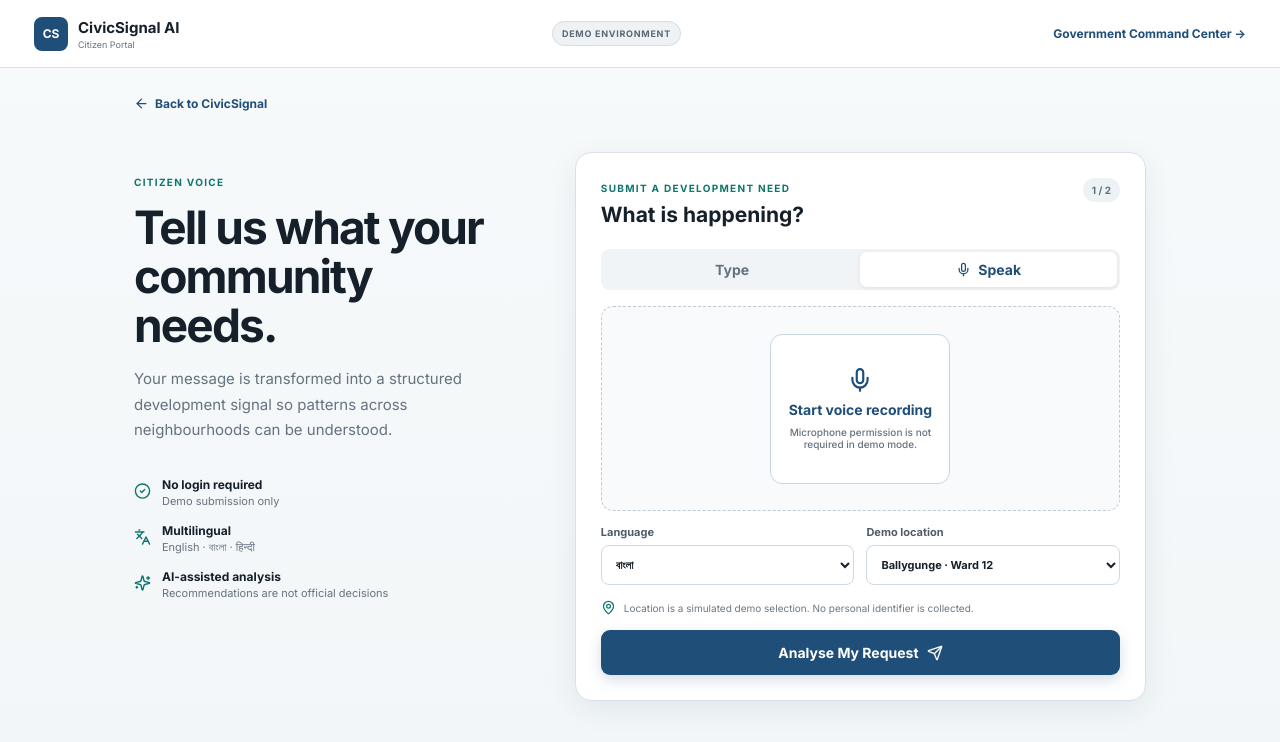
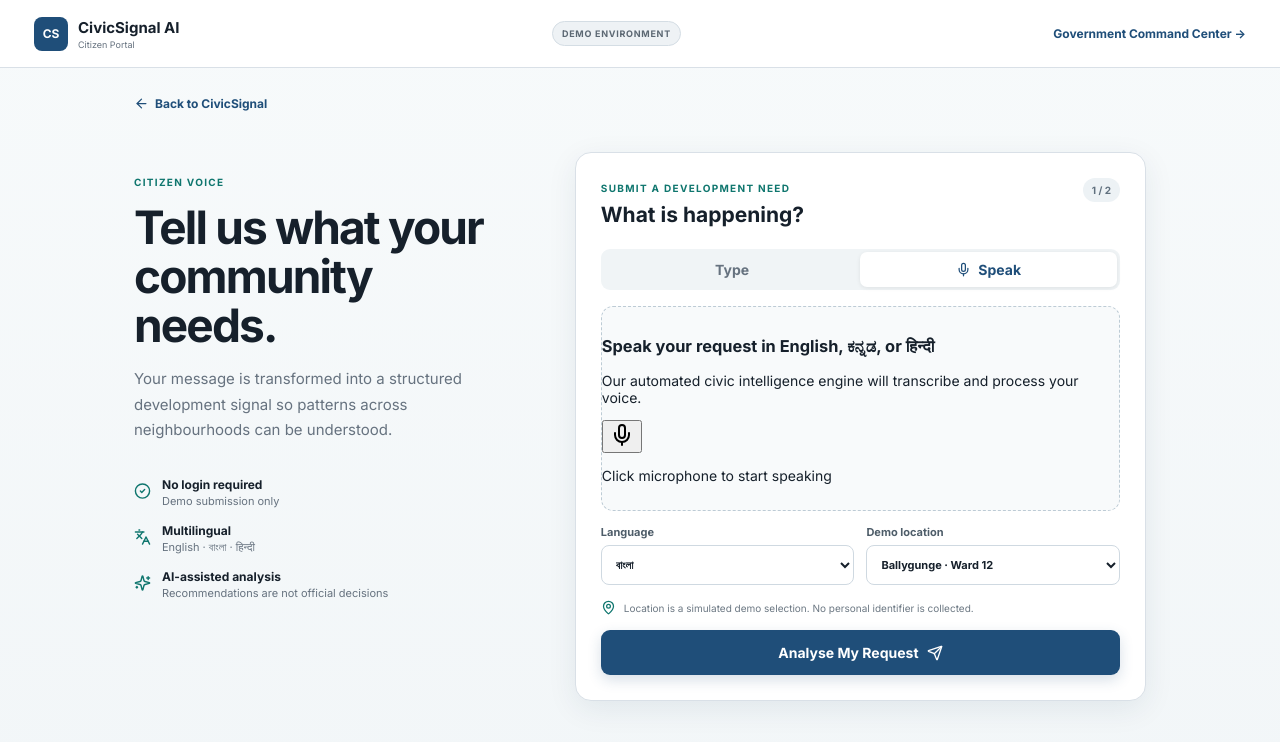
Before and after one commit to AnikChiney/BuildwithAi, a React (Vite) app in the folder frontend/: page /submit in a window 1280 px wide. Both pictures are taken after a click on the button "Speak". Shown: the top 742 px of the page. Built offline with nearby package versions, Linux system fonts and the light colour scheme.

Commit message:
Enhance CitizenRequestPage with voice support
Added voice transcription functionality and improved error handling for voice mode. Updated the submit function to check for voice request and handle audio recordings.

```diff
--- a/frontend/src/pages/CitizenRequestPage.tsx
+++ b/frontend/src/pages/CitizenRequestPage.tsx
@@ -1,16 +1,20 @@
 import React,{useState} from 'react';
 import { useNavigate } from 'react-router-dom';
-import { ArrowLeft, CheckCircle2, Languages, MapPin, Mic, Send, Sparkles, Square } from 'lucide-react';
+import { ArrowLeft, CheckCircle2, Languages, MapPin, Mic, Send, Sparkles } from 'lucide-react';
 import { Link } from 'react-router-dom';
-import { analyseCitizenRequest } from '../services/ai';
+import { analyseCitizenRequest, transcribeVoiceRequest } from '../services/ai';
 import { CivicLanguage } from '../types/civic';
+import { VoiceRecorder } from '../components/request/VoiceRecorder';
 
 const labels:Record<CivicLanguage,string>={en:'English',bn:'বাংলা',hi:'हिन्दी'};
 const examples:Record<CivicLanguage,string>={en:'There is severe waterlogging near our school and the road becomes difficult to use during rain.',bn:'আমাদের এলাকায় বৃষ্টির সময় প্রচুর জল জমে যায় এবং রাস্তা দিয়ে চলাচল করা কঠিন।',hi:'हमारे इलाके में बारिश के दौरान बहुत पानी जमा हो जाता है और सड़क पर चलना मुश्किल हो जाता है।'};
 
 export const CitizenRequestPage:React.FC=()=>{
- const nav=useNavigate(); const [lang,setLang]=useState<CivicLanguage>('bn'); const [text,setText]=useState(examples.bn); const [mode,setMode]=useState<'text'|'voice'>('text'); const [ward,setWard]=useState('WARD-12'); const [recording,setRecording]=useState(false); const [busy,setBusy]=useState(false); const [error,setError]=useState('');
- const submit=async(e:React.FormEvent)=>{e.preventDefault();if(!text.trim()){setError('Please describe the development need.');return;}setBusy(true);setError('');try{const result=await analyseCitizenRequest(text,lang,ward);sessionStorage.setItem('civicsignal:lastAnalysis',JSON.stringify(result));nav('/submit/'+result.requestId);}catch(err){setError(err instanceof Error?err.message:'Analysis failed.');}finally{setBusy(false);}};
+ const nav=useNavigate(); const [lang,setLang]=useState<CivicLanguage>('bn'); const [text,setText]=useState(examples.bn); const [mode,setMode]=useState<'text'|'voice'>('text'); const [ward,setWard]=useState('WARD-12'); const [busy,setBusy]=useState(false); const [error,setError]=useState('');
+ const [transcribing,setTranscribing]=useState(false); const [hasVoiceTranscript,setHasVoiceTranscript]=useState(false);
+ const submit=async(e:React.FormEvent)=>{e.preventDefault();if(!text.trim()){setError(mode==='voice'?'Please record your request first.':'Please describe the development need.');return;}setBusy(true);setError('');try{const result=await analyseCitizenRequest(text,lang,ward);sessionStorage.setItem('civicsignal:lastAnalysis',JSON.stringify(result));nav('/submit/'+result.requestId);}catch(err){setError(err instanceof Error?err.message:'Analysis failed.');}finally{setBusy(false);}};
+ const handleAudioRecorded=async(blob:Blob)=>{setError('');setTranscribing(true);try{const transcript=await transcribeVoiceRequest(blob,lang);setText(transcript);setHasVoiceTranscript(true);}catch(err){setError(err instanceof Error?err.message:'Could not transcribe the recording.');}finally{setTranscribing(false);}};
+ const handleClearAudio=()=>{setHasVoiceTranscript(false);setText('');setError('');};
  return <div className="citizen-page">
   <header className="citizen-header"><Link to="/" className="brand"><span className="brand-mark">CS</span><span><strong>CivicSignal AI</strong><small>Citizen Portal</small></span></Link><div className="demo-chip">DEMO ENVIRONMENT</div><Link to="/government" className="text-link">Government Command Center →</Link></header>
   <main className="citizen-shell">
@@ -19,14 +23,28 @@ export const CitizenRequestPage:React.FC=()=>{
     <section className="citizen-intro"><div className="eyebrow">CITIZEN VOICE</div><h1>Tell us what your community needs.</h1><p>Your message is transformed into a structured development signal so patterns across neighbourhoods can be understood.</p><div className="mini-proof"><div><CheckCircle2/><span><b>No login required</b>Demo submission only</span></div><div><Languages/><span><b>Multilingual</b>English · বাংলা · हिन्दी</span></div><div><Sparkles/><span><b>AI-assisted analysis</b>Recommendations are not official decisions</span></div></div></section>
     <section className="intake-card">
       <div className="card-top"><div><span className="section-label">SUBMIT A DEVELOPMENT NEED</span><h2>What is happening?</h2></div><span className="step-pill">1 / 2</span></div>
-      <div className="mode-switch"><button className={mode==='text'?'active':''} onClick={()=>setMode('text')}><span>Type</span></button><button className={mode==='voice'?'active':''} onClick={()=>setMode('voice')}><Mic size={15}/> Speak</button></div>
+      <div className="mode-switch"><button className={mode==='text'?'active':''} onClick={()=>{setMode('text');setError('');if(!text.trim())setText(examples[lang]);}}><span>Type</span></button><button className={mode==='voice'?'active':''} onClick={()=>{setMode('voice');setError('');if(!hasVoiceTranscript)setText('');}}><Mic size={15}/> Speak</button></div>
       <form onSubmit={submit}>
        {mode==='text'?<textarea value={text} onChange={e=>setText(e.target.value)} placeholder={examples[lang]} rows={7} aria-label="Describe your development need"/>:
-       <div className="voice-box"><button type="button" className={recording?'recording voice-btn':'voice-btn'} onClick={()=>setRecording(!recording)}>{recording?<Square size={22}/>:<Mic size={26}/>}<strong>{recording?'Stop recording':'Start voice recording'}</strong><span>{recording?'Recording in demo mode…':'Microphone permission is not required in demo mode.'}</span></button></div>}
-       <div className="input-grid"><label>Language<select value={lang} onChange={e=>{const l=e.target.value as CivicLanguage;setLang(l);setText(examples[l]);}}>{Object.entries(labels).map(([v,l])=><option key={v} value={v}>{l}</option>)}</select></label><label>Demo location<select value={ward} onChange={e=>setWard(e.target.value)}><option value="WARD-12">Ballygunge · Ward 12</option><option value="WARD-01">Salt Lake · Ward 01</option><option value="WARD-02">New Town · Ward 02</option><option value="WARD-07">Behala East · Ward 07</option><option value="WARD-10">Garia · Ward 10</option></select></label></div>
+       <div className="voice-box space-y-3">
+         <VoiceRecorder
+           onAudioRecorded={handleAudioRecorded}
+           onClearAudio={handleClearAudio}
+           onFallbackToText={()=>{setMode('text');setError('');}}
+           disabled={busy||transcribing}
+         />
+         {transcribing&&<p className="text-xs text-brand-text-muted text-center">Transcribing your recording…</p>}
+         {hasVoiceTranscript&&!transcribing&&(
+           <div>
+             <label htmlFor="voice-transcript" className="text-xs font-semibold text-brand-text-muted">Transcribed text — edit if needed</label>
+             <textarea id="voice-transcript" value={text} onChange={e=>setText(e.target.value)} rows={4} className="w-full mt-1 p-3 text-sm bg-white border border-brand-border rounded-lg text-brand-text"/>
+           </div>
+         )}
+       </div>}
+       <div className="input-grid"><label>Language<select value={lang} onChange={e=>{const l=e.target.value as CivicLanguage;setLang(l);if(mode==='text')setText(examples[l]);}}>{Object.entries(labels).map(([v,l])=><option key={v} value={v}>{l}</option>)}</select></label><label>Demo location<select value={ward} onChange={e=>setWard(e.target.value)}><option value="WARD-12">Ballygunge · Ward 12</option><option value="WARD-01">Salt Lake · Ward 01</option><option value="WARD-02">New Town · Ward 02</option><option value="WARD-07">Behala East · Ward 07</option><option value="WARD-10">Garia · Ward 10</option></select></label></div>
        <div className="privacy-note"><MapPin size={15}/><span>Location is a simulated demo selection. No personal identifier is collected.</span></div>
        {error&&<div className="form-error">{error}</div>}
-       <button className="btn btn-primary btn-lg full" disabled={busy}>{busy?'Analysing…':<>Analyse My Request <Send size={16}/></>}</button>
+       <button className="btn btn-primary btn-lg full" disabled={busy||transcribing||(mode==='voice'&&!text.trim())}>{busy?'Analysing…':<>Analyse My Request <Send size={16}/></>}</button>
       </form>
     </section>
    </div>
```
